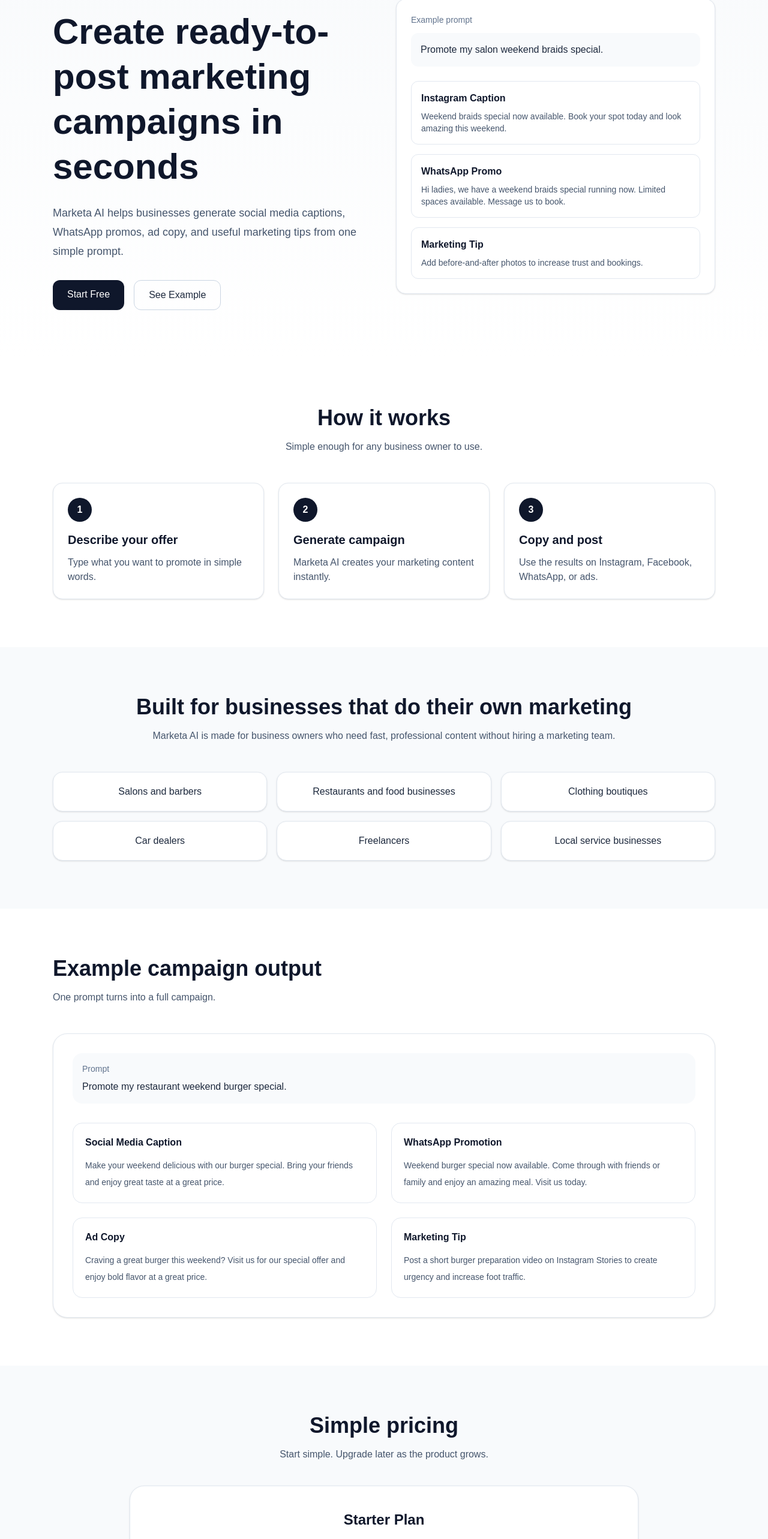
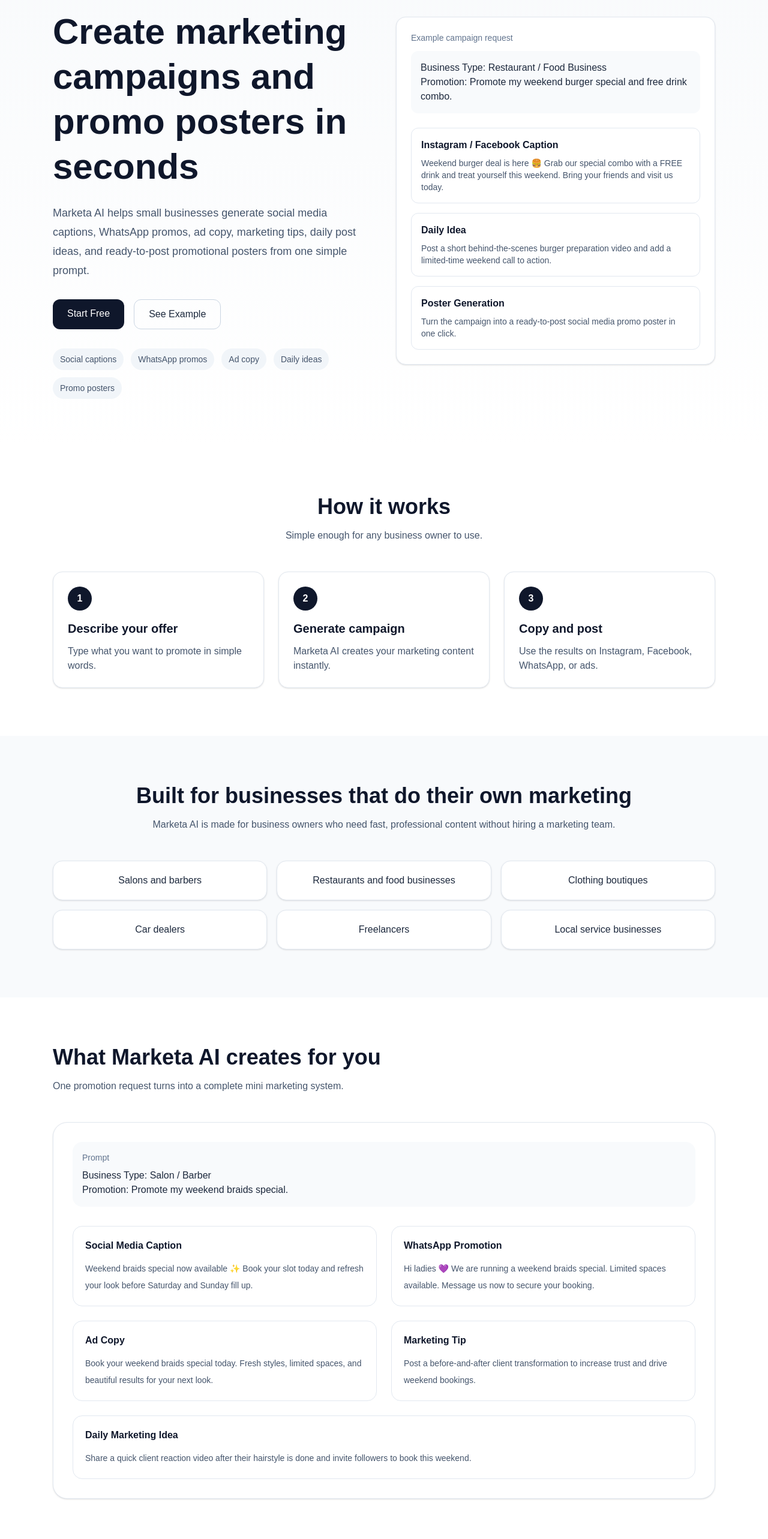
Before and after one commit to Kudakwashe24/marketa-ai, a Next.js app: page / in a window 1280 px wide. Shown: the part 178-2744 px from the top of the page at 60% size. Built offline with nearby package versions, Linux system fonts and the light colour scheme; no server answers.

Commit message:
refine homepage and sync landing page with product

```diff
--- a/components/CTA.tsx
+++ b/components/CTA.tsx
@@ -7,10 +7,12 @@
         <h2 className="text-3xl font-bold md:text-4xl">
           Ready to market your business faster?
         </h2>
+
         <p className="mx-auto mt-4 max-w-2xl text-slate-300">
-          Stop struggling with captions and promotions. Let Marketa AI generate
-          your next campaign in seconds.
+          Generate campaigns, discover daily post ideas, save history, and turn
+          promotions into ready-to-post marketing posters with Marketa AI.
         </p>
+
         <Link
           href="/signup"
           className="mt-8 inline-block rounded-xl bg-white px-6 py-3 font-medium text-slate-900 hover:bg-slate-100"
--- a/components/ExampleOutput.tsx
+++ b/components/ExampleOutput.tsx
@@ -3,10 +3,10 @@
     <section id="example-output" className="mx-auto max-w-6xl px-6 py-20">
       <div className="mb-12">
         <h2 className="text-3xl font-bold text-slate-900 md:text-4xl">
-          Example campaign output
+          What Marketa AI creates for you
         </h2>
         <p className="mt-4 text-slate-600">
-          One prompt turns into a full campaign.
+          One promotion request turns into a complete mini marketing system.
         </p>
       </div>
 
@@ -14,40 +14,56 @@
         <div className="mb-8 rounded-2xl bg-slate-50 p-4">
           <p className="text-sm font-medium text-slate-500">Prompt</p>
           <p className="mt-2 text-slate-800">
-            Promote my restaurant weekend burger special.
+            Business Type: Salon / Barber
+            <br />
+            Promotion: Promote my weekend braids special.
           </p>
         </div>
 
         <div className="grid gap-6 md:grid-cols-2">
           <div className="rounded-2xl border border-slate-200 p-5">
-            <h3 className="font-semibold text-slate-900">Social Media Caption</h3>
+            <h3 className="font-semibold text-slate-900">
+              Social Media Caption
+            </h3>
             <p className="mt-3 text-sm leading-7 text-slate-600">
-              Make your weekend delicious with our burger special. Bring your
-              friends and enjoy great taste at a great price.
+              Weekend braids special now available ✨ Book your slot today and
+              refresh your look before Saturday and Sunday fill up.
             </p>
           </div>
 
           <div className="rounded-2xl border border-slate-200 p-5">
-            <h3 className="font-semibold text-slate-900">WhatsApp Promotion</h3>
+            <h3 className="font-semibold text-slate-900">
+              WhatsApp Promotion
+            </h3>
             <p className="mt-3 text-sm leading-7 text-slate-600">
-              Weekend burger special now available. Come through with friends or
-              family and enjoy an amazing meal. Visit us today.
+              Hi ladies 💜 We are running a weekend braids special. Limited
+              spaces available. Message us now to secure your booking.
             </p>
           </div>
 
           <div className="rounded-2xl border border-slate-200 p-5">
             <h3 className="font-semibold text-slate-900">Ad Copy</h3>
             <p className="mt-3 text-sm leading-7 text-slate-600">
-              Craving a great burger this weekend? Visit us for our special
-              offer and enjoy bold flavor at a great price.
+              Book your weekend braids special today. Fresh styles, limited
+              spaces, and beautiful results for your next look.
             </p>
           </div>
 
           <div className="rounded-2xl border border-slate-200 p-5">
             <h3 className="font-semibold text-slate-900">Marketing Tip</h3>
             <p className="mt-3 text-sm leading-7 text-slate-600">
-              Post a short burger preparation video on Instagram Stories to
-              create urgency and increase foot traffic.
+              Post a before-and-after client transformation to increase trust
+              and drive weekend bookings.
+            </p>
+          </div>
+
+          <div className="rounded-2xl border border-slate-200 p-5 md:col-span-2">
+            <h3 className="font-semibold text-slate-900">
+              Daily Marketing Idea
+            </h3>
+            <p className="mt-3 text-sm leading-7 text-slate-600">
+              Share a quick client reaction video after their hairstyle is done
+              and invite followers to book this weekend.
             </p>
           </div>
         </div>
--- a/components/Hero.tsx
+++ b/components/Hero.tsx
@@ -6,17 +6,17 @@
       <div className="mx-auto grid max-w-6xl gap-10 px-6 py-20 md:grid-cols-2 md:items-center">
         <div>
           <p className="mb-4 inline-block rounded-full bg-slate-100 px-3 py-1 text-sm font-medium text-slate-700">
-                        AI marketing made simple
+            AI marketing for real businesses
           </p>
 
           <h1 className="text-4xl font-bold leading-tight text-slate-900 md:text-6xl">
-                        Create ready-to-post marketing campaigns in seconds
+            Create marketing campaigns and promo posters in seconds
           </h1>
 
           <p className="mt-6 max-w-xl text-lg leading-8 text-slate-600">
-                        Marketa AI helps businesses generate social media captions,
-                        WhatsApp promos, ad copy, and useful marketing tips from one simple
-                        prompt.
+            Marketa AI helps small businesses generate social media captions,
+            WhatsApp promos, ad copy, marketing tips, daily post ideas, and
+            ready-to-post promotional posters from one simple prompt.
           </p>
 
           <div className="mt-8 flex flex-col gap-4 sm:flex-row">
@@ -26,6 +26,7 @@
             >
               Start Free
             </Link>
+
             <a
               href="#example-output"
               className="rounded-xl border border-slate-300 px-6 py-3 text-center font-medium text-slate-800 hover:bg-slate-50"
@@ -33,35 +34,60 @@
               See Example
             </a>
           </div>
+
+          <div className="mt-8 flex flex-wrap gap-3 text-sm text-slate-600">
+            <span className="rounded-full bg-slate-100 px-3 py-2">
+              Social captions
+            </span>
+            <span className="rounded-full bg-slate-100 px-3 py-2">
+              WhatsApp promos
+            </span>
+            <span className="rounded-full bg-slate-100 px-3 py-2">
+              Ad copy
+            </span>
+            <span className="rounded-full bg-slate-100 px-3 py-2">
+              Daily ideas
+            </span>
+            <span className="rounded-full bg-slate-100 px-3 py-2">
+              Promo posters
+            </span>
+          </div>
         </div>
 
         <div className="rounded-2xl border border-slate-200 bg-white p-6 shadow-sm">
-                    <p className="mb-3 text-sm font-medium text-slate-500">Example prompt</p>
+          <p className="mb-3 text-sm font-medium text-slate-500">
+            Example campaign request
+          </p>
+
           <div className="rounded-xl bg-slate-50 p-4 text-slate-800">
-                            Promote my salon weekend braids special.
+            Business Type: Restaurant / Food Business
+            <br />
+            Promotion: Promote my weekend burger special and free drink combo.
           </div>
 
           <div className="mt-6 space-y-4">
             <div className="rounded-xl border border-slate-200 p-4">
-                                <h3 className="font-semibold">Instagram Caption</h3>
+              <h3 className="font-semibold">Instagram / Facebook Caption</h3>
               <p className="mt-2 text-sm text-slate-600">
-                                    Weekend braids special now available. Book your spot today and
-                                    look amazing this weekend.
+                Weekend burger deal is here 🍔 Grab our special combo with a
+                FREE drink and treat yourself this weekend. Bring your friends
+                and visit us today.
               </p>
             </div>
 
             <div className="rounded-xl border border-slate-200 p-4">
-                                <h3 className="font-semibold">WhatsApp Promo</h3>
+              <h3 className="font-semibold">Daily Idea</h3>
               <p className="mt-2 text-sm text-slate-600">
-                                    Hi ladies, we have a weekend braids special running now. Limited
-                                    spaces available. Message us to book.
+                Post a short behind-the-scenes burger preparation video and add
+                a limited-time weekend call to action.
               </p>
             </div>
 
             <div className="rounded-xl border border-slate-200 p-4">
-                                <h3 className="font-semibold">Marketing Tip</h3>
+              <h3 className="font-semibold">Poster Generation</h3>
               <p className="mt-2 text-sm text-slate-600">
-                                    Add before-and-after photos to increase trust and bookings.
+                Turn the campaign into a ready-to-post social media promo poster
+                in one click.
               </p>
             </div>
           </div>
--- a/components/Navbar.tsx
+++ b/components/Navbar.tsx
@@ -2,7 +2,6 @@
 
 import Link from "next/link";
 import { Show, UserButton } from "@clerk/nextjs";
-
 
 export default function Navbar() {
   return (
@@ -16,11 +15,9 @@
           <a href="#how-it-works" className="hover:text-slate-900">
             How it works
           </a>
-
           <a href="#who-its-for" className="hover:text-slate-900">
             Who it&apos;s for
           </a>
-
           <Link href="/pricing" className="hover:text-slate-900">
             Pricing
           </Link>
--- a/components/Pricing.tsx
+++ b/components/Pricing.tsx
@@ -1,33 +1,119 @@
 import Link from "next/link";
+
+const plans = [
+  {
+    name: "Free",
+    price: "$0",
+    period: "/mo",
+    campaigns: "5 campaigns/month",
+    description: "Perfect for trying Marketa AI.",
+    featured: false,
+  },
+  {
+    name: "Starter",
+    price: "$9",
+    period: "/mo",
+    campaigns: "30 campaigns/month",
+    description: "Great for small businesses posting regularly.",
+    featured: false,
+  },
+  {
+    name: "Growth",
+    price: "$19",
+    period: "/mo",
+    campaigns: "200 campaigns/month",
+    description: "Best for businesses running lots of promotions.",
+    featured: false,
+  },
+  {
+    name: "Pro",
+    price: "$39",
+    period: "/mo",
+    campaigns: "Unlimited campaigns",
+    description: "Built for agencies and power users.",
+    featured: true,
+  },
+];
 
 export default function Pricing() {
   return (
     <section id="pricing" className="bg-slate-50 py-20">
-      <div className="mx-auto max-w-4xl px-6 text-center">
+      <div className="mx-auto max-w-7xl px-6">
+        <div className="text-center">
           <h2 className="text-3xl font-bold text-slate-900 md:text-4xl">
             Simple pricing
           </h2>
           <p className="mt-4 text-slate-600">
-          Start simple. Upgrade later as the product grows.
+            Start free, upgrade when your business needs more campaigns.
+          </p>
+        </div>
+
+        <div className="mt-12 grid gap-6 md:grid-cols-2 xl:grid-cols-4">
+          {plans.map((plan) => (
+            <div
+              key={plan.name}
+              className={`rounded-3xl border p-8 shadow-sm ${
+                plan.featured
+                  ? "border-slate-900 bg-slate-900 text-white"
+                  : "border-slate-200 bg-white text-slate-900"
+              }`}
+            >
+              <h3 className="text-2xl font-bold">{plan.name}</h3>
+
+              <div className="mt-4 flex items-end gap-1">
+                <span className="text-5xl font-bold">{plan.price}</span>
+                <span
+                  className={`pb-1 text-sm ${
+                    plan.featured ? "text-slate-300" : "text-slate-500"
+                  }`}
+                >
+                  {plan.period}
+                </span>
+              </div>
+
+              <p
+                className={`mt-4 ${
+                  plan.featured ? "text-slate-300" : "text-slate-600"
+                }`}
+              >
+                {plan.description}
               </p>
 
-        <div className="mt-10 rounded-3xl border border-slate-200 bg-white p-10 shadow-sm">
-          <h3 className="text-2xl font-bold text-slate-900">Starter Plan</h3>
-          <p className="mt-3 text-5xl font-bold text-slate-900">
-            $10<span className="text-lg font-medium text-slate-500">/month</span>
-          </p>
-          <div className="mt-8 space-y-3 text-slate-600">
-            <p>Generate AI marketing campaigns</p>
-            <p>Social captions, ad copy, and WhatsApp promos</p>
-            <p>Marketing tips for every campaign</p>
+              <div
+                className={`mt-8 rounded-2xl px-4 py-3 text-center font-medium ${
+                  plan.featured
+                    ? "bg-white text-slate-900"
+                    : "bg-slate-100 text-slate-800"
+                }`}
+              >
+                {plan.campaigns}
               </div>
+
+              <ul
+                className={`mt-8 space-y-3 text-sm ${
+                  plan.featured ? "text-slate-200" : "text-slate-600"
+                }`}
+              >
+                <li>AI social media captions</li>
+                <li>WhatsApp promotions</li>
+                <li>Ad copy generation</li>
+                <li>Daily marketing ideas</li>
+                <li>Campaign history</li>
+                <li>Poster generation</li>
+              </ul>
 
               <Link
                 href="/signup"
-            className="mt-8 inline-block rounded-xl bg-slate-900 px-6 py-3 font-medium text-white hover:bg-slate-700"
+                className={`mt-8 inline-block w-full rounded-xl px-6 py-3 text-center font-medium ${
+                  plan.featured
+                    ? "bg-white text-slate-900 hover:bg-slate-100"
+                    : "bg-slate-900 text-white hover:bg-slate-700"
+                }`}
               >
                 Get Started
               </Link>
+            </div>
+          ))}
         </div>
       </div>
     </section>
```
Lines whose indentation alone changed are shown as unchanged.
